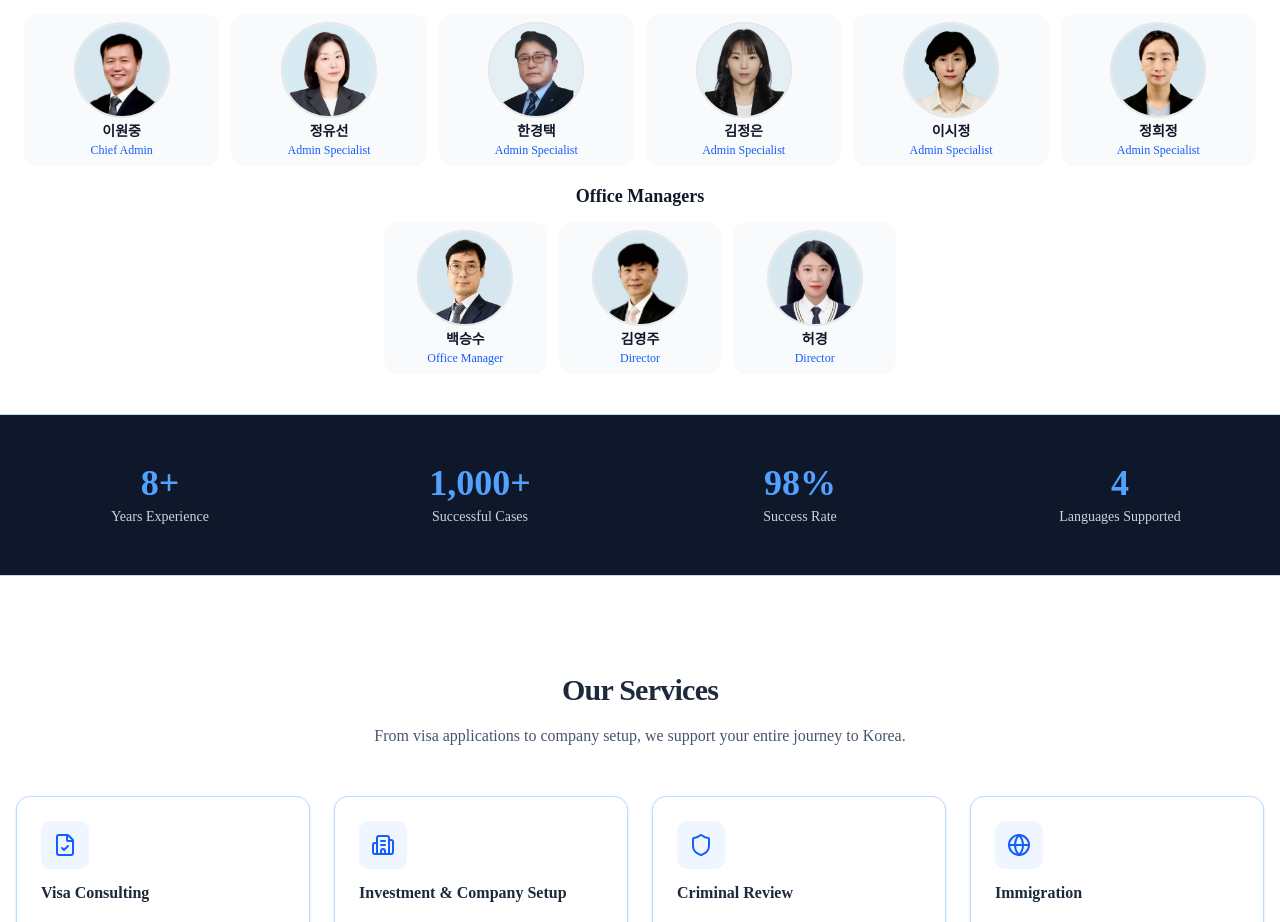
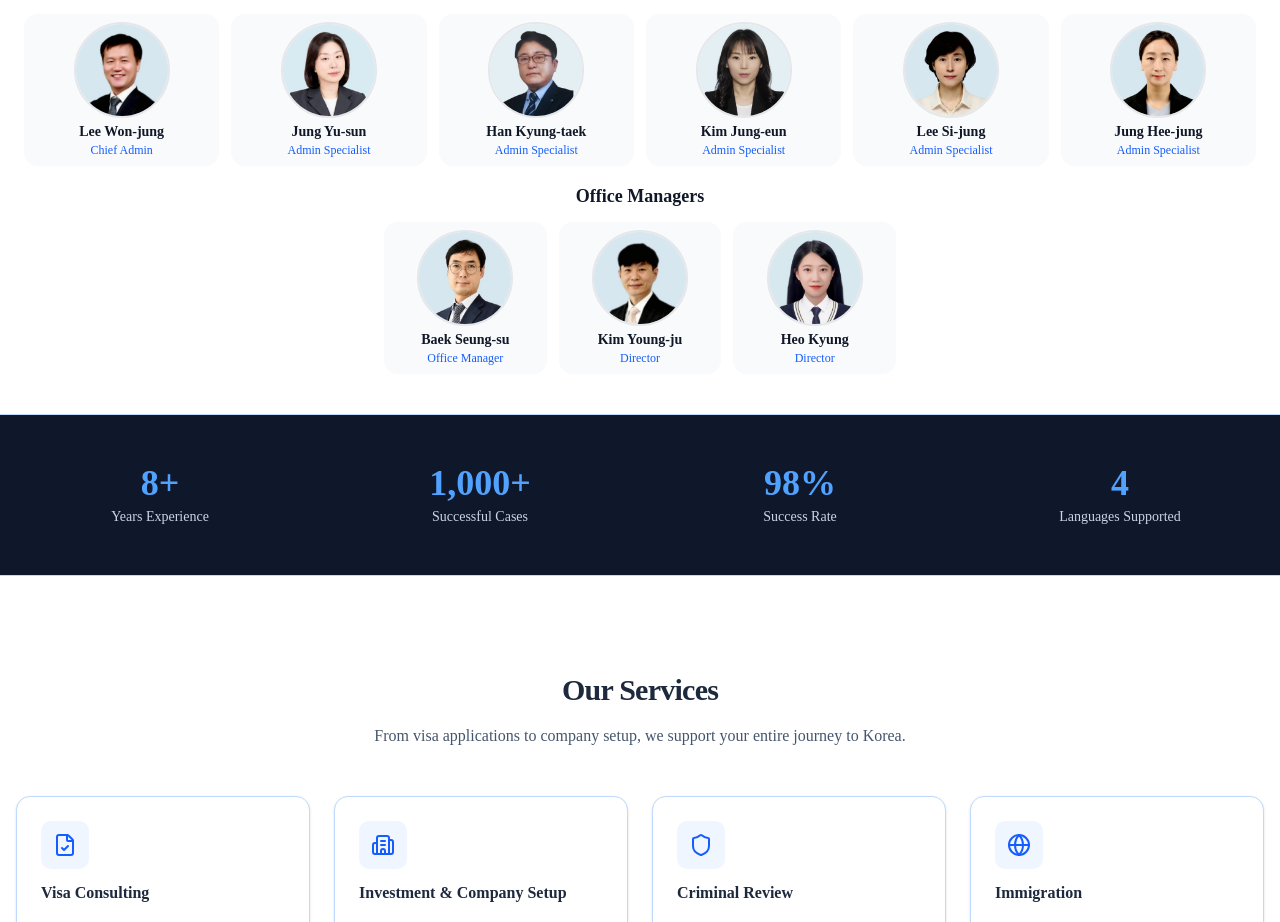
Before and after one commit to alexkorea/visaskorea-website, a Next.js app: page /en in a window 1280 px wide. Shown: the part 1025-1947 px from the top of the page. Built offline with nearby package versions, Linux system fonts and the light colour scheme.

Commit message:
Fix team names: add EN/ZH/JA name translations for all 9 members

```diff
--- a/components/layout/team.tsx
+++ b/components/layout/team.tsx
@@ -1,18 +1,18 @@
 import Image from "next/image"
 
 const admins = [
-  { name: "이원중", role: "대표행정사", roleEn: "Chief Admin", roleZh: "代表行政士", roleJa: "代表行政士", photo: "/team/leewj.jpg" },
-  { name: "정유선", role: "행정사", roleEn: "Admin Specialist", roleZh: "行政士", roleJa: "行政士", photo: "/team/jungyus.jpg" },
-  { name: "한경택", role: "행정사", roleEn: "Admin Specialist", roleZh: "行政士", roleJa: "行政士", photo: "/team/hankt.jpg" },
-  { name: "김정은", role: "행정사", roleEn: "Admin Specialist", roleZh: "行政士", roleJa: "行政士", photo: "/team/kimje.jpg" },
-  { name: "이시정", role: "행정사", roleEn: "Admin Specialist", roleZh: "行政士", roleJa: "行政士", photo: "/team/leesj.jpg" },
-  { name: "정희정", role: "행정사", roleEn: "Admin Specialist", roleZh: "行政士", roleJa: "行政士", photo: "/team/junghj.jpg" },
+  { name: "이원중", nameEn: "Lee Won-jung", nameZh: "李元中", nameJa: "李元重", role: "대표행정사", roleEn: "Chief Admin", roleZh: "代表行政士", roleJa: "代表行政士", photo: "/team/leewj.jpg" },
+  { name: "정유선", nameEn: "Jung Yu-sun", nameZh: "郑有善", nameJa: "鄭有善", role: "행정사", roleEn: "Admin Specialist", roleZh: "行政士", roleJa: "行政士", photo: "/team/jungyus.jpg" },
+  { name: "한경택", nameEn: "Han Kyung-taek", nameZh: "韩庆泽", nameJa: "韓慶澤", role: "행정사", roleEn: "Admin Specialist", roleZh: "行政士", roleJa: "行政士", photo: "/team/hankt.jpg" },
+  { name: "김정은", nameEn: "Kim Jung-eun", nameZh: "金正恩", nameJa: "金正恩", role: "행정사", roleEn: "Admin Specialist", roleZh: "行政士", roleJa: "行政士", photo: "/team/kimje.jpg" },
+  { name: "이시정", nameEn: "Lee Si-jung", nameZh: "李时政", nameJa: "李時政", role: "행정사", roleEn: "Admin Specialist", roleZh: "行政士", roleJa: "行政士", photo: "/team/leesj.jpg" },
+  { name: "정희정", nameEn: "Jung Hee-jung", nameZh: "郑熙晶", nameJa: "鄭熙晶", role: "행정사", roleEn: "Admin Specialist", roleZh: "行政士", roleJa: "行政士", photo: "/team/junghj.jpg" },
 ]
 
 const staff = [
-  { name: "백승수", role: "사무장", roleEn: "Office Manager", roleZh: "事务长", roleJa: "事務長", photo: "/team/baekss.jpg" },
-  { name: "김영주", role: "실장", roleEn: "Director", roleZh: "室长", roleJa: "室長", photo: "/team/kimyj.jpg" },
-  { name: "허경", role: "실장", roleEn: "Director", roleZh: "室长", roleJa: "室長", photo: "/team/hukyung.jpg" },
+  { name: "백승수", nameEn: "Baek Seung-su", nameZh: "白胜秀", nameJa: "白勝秀", role: "사무장", roleEn: "Office Manager", roleZh: "事务长", roleJa: "事務長", photo: "/team/baekss.jpg" },
+  { name: "김영주", nameEn: "Kim Young-ju", nameZh: "金英珠", nameJa: "金英珠", role: "실장", roleEn: "Director", roleZh: "室长", roleJa: "室長", photo: "/team/kimyj.jpg" },
+  { name: "허경", nameEn: "Heo Kyung", nameZh: "许京", nameJa: "許京", role: "실장", roleEn: "Director", roleZh: "室长", roleJa: "室長", photo: "/team/hukyung.jpg" },
 ]
 
 const titles: Record<string, { title: string; subtitle: string; admin: string; staff: string }> = {
@@ -24,13 +24,14 @@ const titles: Record<string, { title: string; subtitle: string; admin: string; s
 
 export function Team({ locale = "ko" }: { locale?: string }) {
   const t = titles[locale] || titles.ko
-  const getRoleKey = (locale: string) => {
-    if (locale === "en") return "roleEn"
-    if (locale === "zh") return "roleZh"
-    if (locale === "ja") return "roleJa"
-    return "role"
+  const getKey = (locale: string, prefix: string) => {
+    if (locale === "en") return `${prefix}En`
+    if (locale === "zh") return `${prefix}Zh`
+    if (locale === "ja") return `${prefix}Ja`
+    return prefix
   }
-  const roleKey = getRoleKey(locale) as keyof typeof admins[0]
+  const roleKey = getKey(locale, "role") as keyof typeof admins[0]
+  const nameKey = getKey(locale, "name") as keyof typeof admins[0]
 
   return (
     <section className="py-10 bg-white">
@@ -47,7 +48,7 @@ export function Team({ locale = "ko" }: { locale?: string }) {
               <div className="mx-auto mb-1 w-24 h-24 rounded-full overflow-hidden border-2 border-gray-200">
                 <Image src={member.photo} alt={member.name} width={96} height={96} className="w-full h-full object-cover" />
               </div>
-              <h4 className="font-semibold text-gray-900 text-sm">{member.name}</h4>
+              <h4 className="font-semibold text-gray-900 text-sm">{(member[nameKey] as string) || member.name}</h4>
               <p className="text-xs text-blue-600">{member[roleKey] as string}</p>
             </div>
           ))}
@@ -60,7 +61,7 @@ export function Team({ locale = "ko" }: { locale?: string }) {
               <div className="mx-auto mb-1 w-24 h-24 rounded-full overflow-hidden border-2 border-gray-200">
                 <Image src={member.photo} alt={member.name} width={96} height={96} className="w-full h-full object-cover" />
               </div>
-              <h4 className="font-semibold text-gray-900 text-sm">{member.name}</h4>
+              <h4 className="font-semibold text-gray-900 text-sm">{(member[nameKey] as string) || member.name}</h4>
               <p className="text-xs text-blue-600">{member[roleKey] as string}</p>
             </div>
           ))}
```
